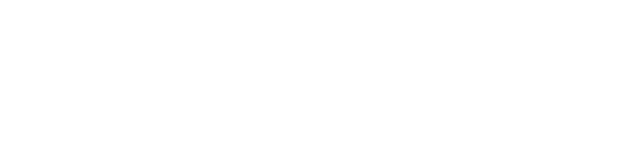
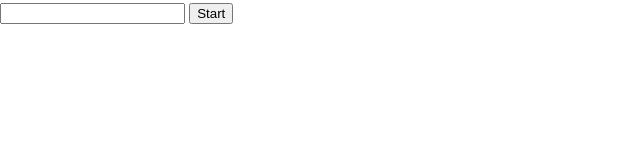
Before and after one commit to annakharytonova/goit-js-hw-11, a website built with Vite: page src/index.html in a window 1280 px wide. Shown: the whole page, without its empty margins (0-640 px from the left). Built offline with nearby package versions, Linux system fonts and the light colour scheme.

Commit message:
chanche in index

```diff
--- a/package.json
+++ b/package.json
@@ -1,11 +1,11 @@
 {
-  "name": "vanilla-app-template",
+  "name": "goit-js-hw-11",
   "private": true,
   "version": "1.0.0",
   "type": "module",
   "scripts": {
     "dev": "vite",
-    "build": "vite build --base=/vanilla-app-template/",
+    "build": "vite build --base=/goit-js-hw-11/",
     "preview": "vite preview"
   },
   "devDependencies": {
--- a/src/index.html
+++ b/src/index.html
@@ -4,11 +4,16 @@
     <meta charset="UTF-8" />
     <link rel="icon" type="image/svg+xml" href="/favicon.svg" />
     <meta name="viewport" content="width=device-width, initial-scale=1.0" />
-    <title>Vanilla App Template</title>
+    <title>Homework 11</title>
     <link rel="stylesheet" href="./css/styles.css" />
   </head>
   <body>
-    <main></main>
+    <main>
+      <form class="form">
+        <input class="input-search" />
+        <button class="btn-search">Start</button>
+      </form>
+    </main>
 
     <script type="module" src="./main.js"></script>
   </body>
```
